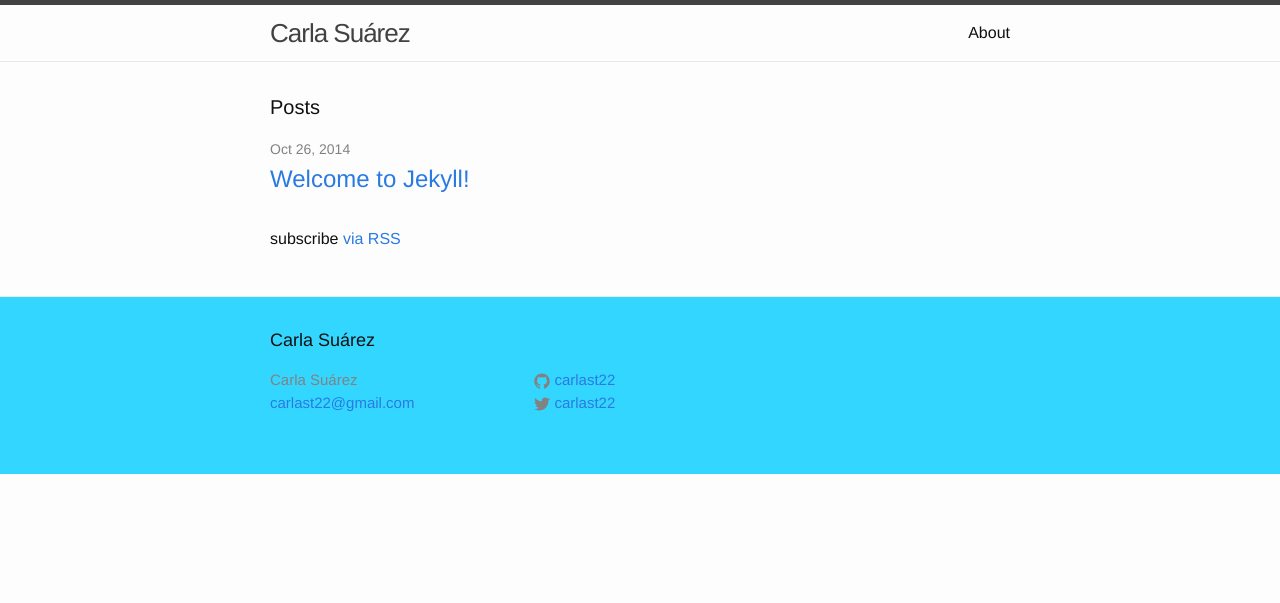
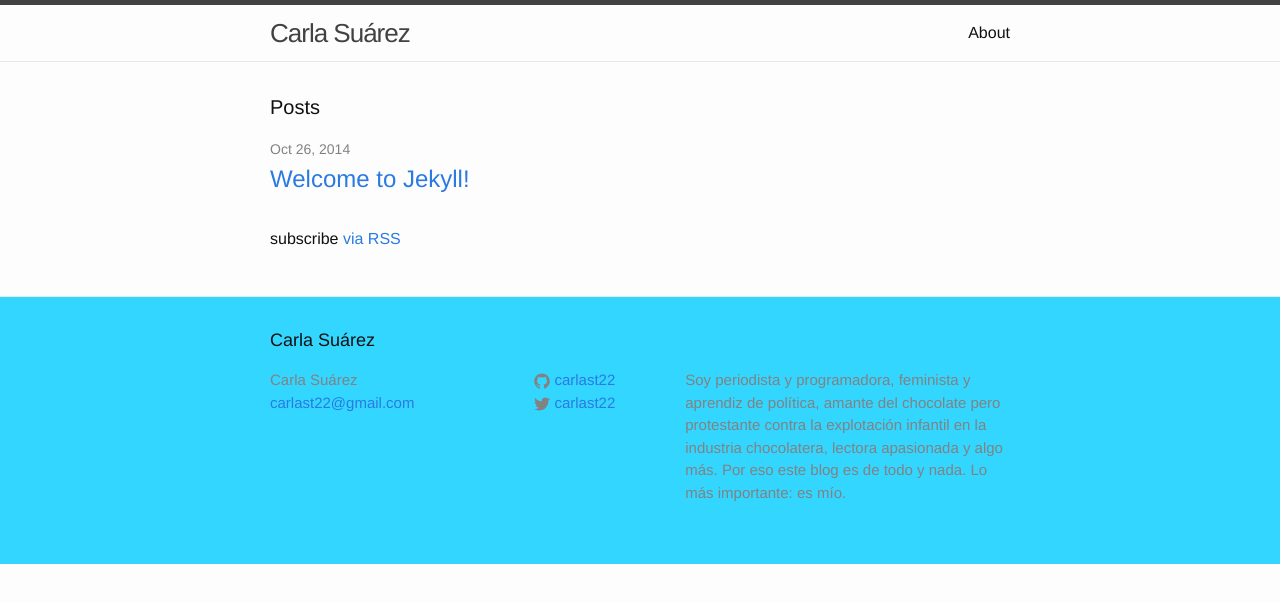
Before and after one commit to carlast22/carlast22.github.io, a Jekyll site: the page built from index.html, in a window 1280 px wide. Shown: the top 603 px of the page. Built offline with Jekyll 4.4.1, drawn with Linux system fonts in a browser that asks for light colours.

Commit message:
Add description

```diff
--- a/_includes/footer.html
+++ b/_includes/footer.html
@@ -46,7 +46,7 @@
       </div>
 
       <div class="footer-col  footer-col-3">
-        <p class="text">{{ site.description }}</p>
+        <p class="text">Soy periodista y programadora, feminista y aprendiz de política, amante del chocolate pero protestante contra la explotación infantil en la industria chocolatera, lectora apasionada y algo más. Por eso este blog es de todo y nada. Lo más importante: es mío.</p>
       </div>
     </div>
 
```
